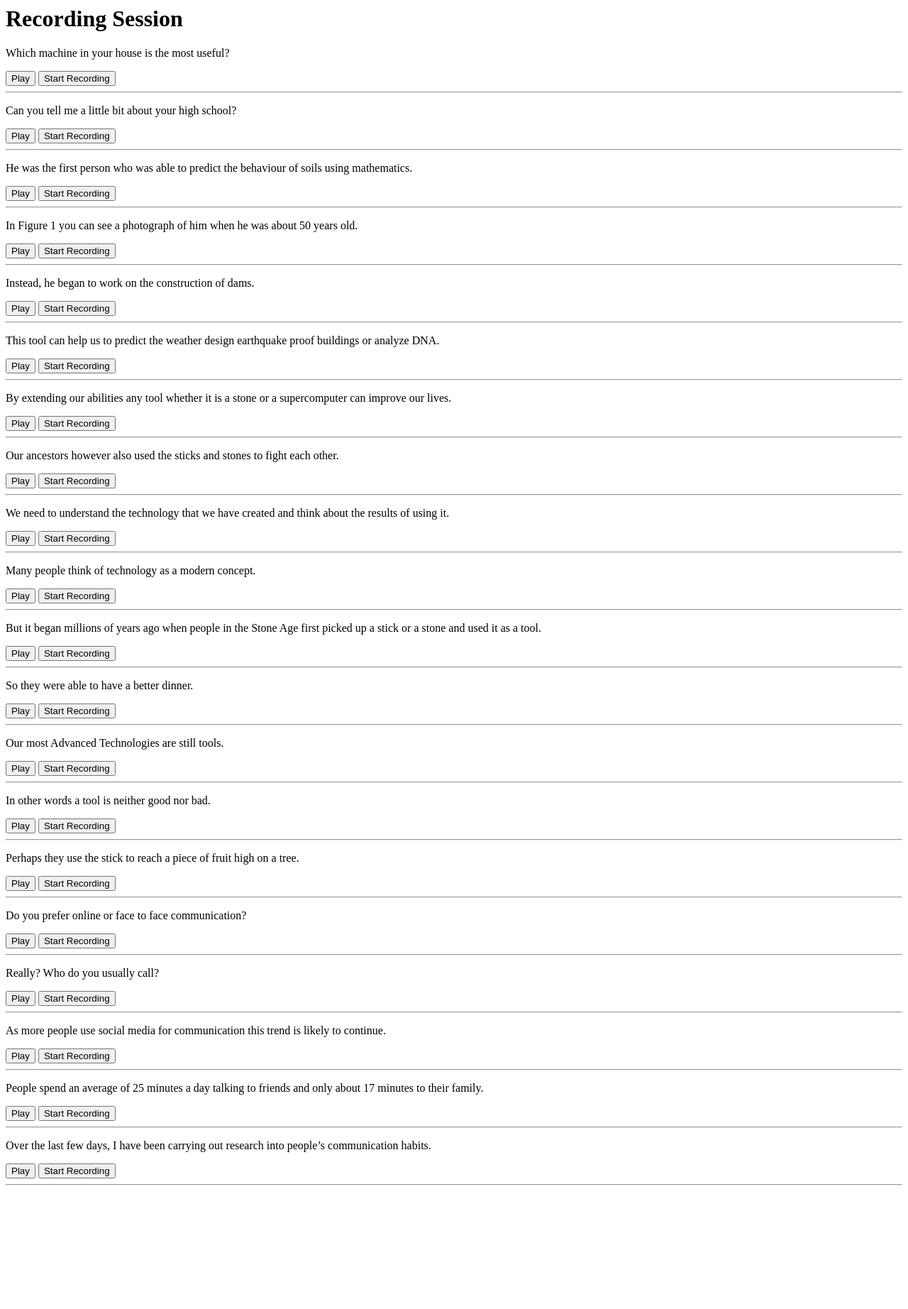
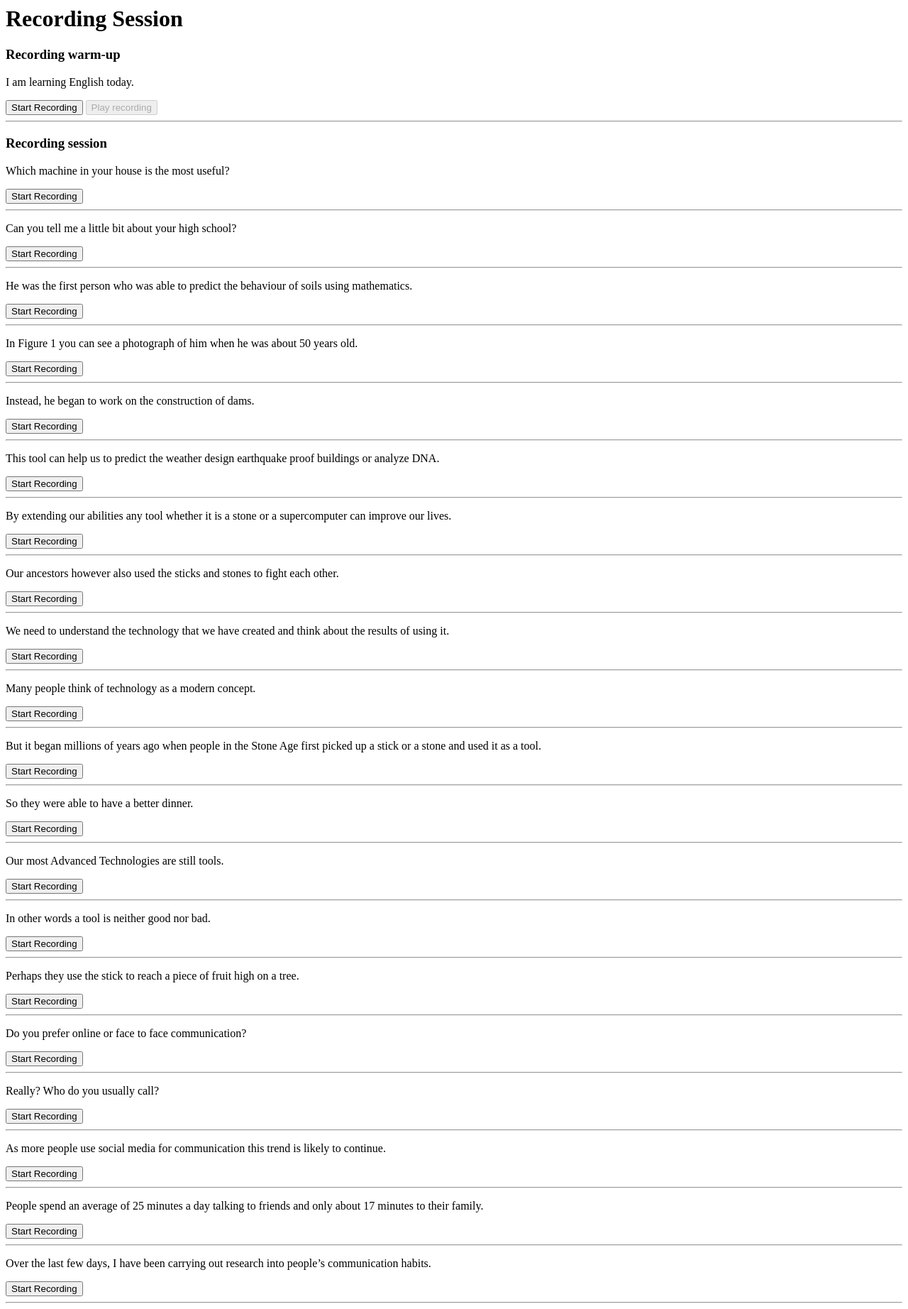
Before and after one commit to iago-correa/CAPT_Interface_python, a Django app: template record/templates/record/record.html in a window 1280 px wide. Shown: the whole page at 71% size. Before the commit the page ends 1670 px from the top, so only its background shows below. Run offline with Django 5.2, Linux system fonts and the light colour scheme; the template is opened without the code that fills it: values that come from a table or form of the project are taken from there, others are empty; data comes from the database, SQL or seed files in the repository; both versions use the stored data as it was after the commit.

Commit message:
Added warmup to the recording screen

```diff
--- a/record/templates/record/record.html
+++ b/record/templates/record/record.html
@@ -3,18 +3,20 @@
 {% block content %}
     <h1>Recording Session</h1>
 
+    <div class="audio-block" data-audio-id="rec_warmup">
+        <h3>Recording warm-up</h3>
+        <p>I am learning English today.</p>
+        <button class="recordBtn" data-state="idle">Start Recording</button>
+        <audio id="warmup_recording"> Your browser does not support the audio element.</audio>
+        <button id="playWarmupBtn" onclick="document.getElementById('warmup_recording').play()" disabled>Play recording</button>
+        <hr>
+    </div>
+
+    <h3>Recording session</h3>
     {% for audio in test_set %}
         <div class="audio-block" data-audio-id="{{ audio.id }}">
             <p>{{ audio.transcript }}</p>
-
-            <audio id="audio_{{ audio.id }}">
-                <source src="{{ audio.file.url }}" type="audio/wav">
-                Your browser does not support the audio element.
-            </audio>
-
-            <button onclick="document.getElementById('audio_{{ audio.id }}').play()">Play</button>
             <button class="recordBtn" data-state="idle">Start Recording</button>
-
             <hr>
         </div>
     {% endfor %}
@@ -23,8 +25,9 @@
         let mediaRecorder;
         let audioChunks = [];
         let currentAudioId = null;
-        let activity_type = 'test_pre_record'
-        let activeButton = null;
+        let activity_type = 'test_pre_record'; // This may need to be dynamic for other blocks
+        let activeButton = null; // To keep track of the button that initiated the recording
+        let warmupAudioUrl = null; // To store the URL for the warmup audio blob
 
         function disableAllButtons(except) {
             document.querySelectorAll('button').forEach(btn => {
@@ -38,18 +41,33 @@
 
         document.querySelectorAll('.recordBtn').forEach(recordBtn => {
             const audioBlock = recordBtn.closest('.audio-block');
-            const audioId = audioBlock.dataset.audioId;
+            const audioIdFromBlock = audioBlock.dataset.audioId;
 
             recordBtn.onclick = async () => {
                 const state = recordBtn.getAttribute('data-state');
 
                 if (state === 'idle') {
                     // Start recording
+                    try {
                         const stream = await navigator.mediaDevices.getUserMedia({ audio: true });
                         mediaRecorder = new MediaRecorder(stream);
                         audioChunks = [];
-                    currentAudioId = audioId;
-                    activeButton = recordBtn;
+                        currentAudioId = audioIdFromBlock; // Use the ID from the current block
+                        activeButton = recordBtn; // Set the currently active button
+
+                        // If it's a new warm-up recording, revoke the previous blob URL if it exists
+                        if (currentAudioId === 'rec_warmup' && warmupAudioUrl) {
+                            URL.revokeObjectURL(warmupAudioUrl);
+                            warmupAudioUrl = null;
+                            const warmupPlayer = document.getElementById('warmup_recording');
+                            warmupPlayer.src = ''; // Clear previous src
+                            document.getElementById('playWarmupBtn').disabled = true; // Disable play button
+                        } else if (currentAudioId === 'rec_warmup') {
+                            // This handles the very first warm-up recording click or if warmupAudioUrl was already null
+                            document.getElementById('playWarmupBtn').disabled = true;
+                            const warmupPlayer = document.getElementById('warmup_recording');
+                            warmupPlayer.src = ''; // Ensure src is clear
+                        }
 
                         disableAllButtons(recordBtn);
                         recordBtn.textContent = 'Stop Recording';
@@ -61,11 +79,28 @@
 
                         mediaRecorder.onstop = async () => {
                             const blob = new Blob(audioChunks, { type: 'audio/wav' });
+
+                            if (currentAudioId === 'rec_warmup') {
+                                // Handle warm-up audio: make it playable locally
+                                warmupAudioUrl = URL.createObjectURL(blob);
+                                const warmupAudioPlayer = document.getElementById('warmup_recording');
+                                warmupAudioPlayer.src = warmupAudioUrl;
+                                warmupAudioPlayer.pause(); // Explicitly pause
+                                warmupAudioPlayer.currentTime = 0; // Rewind to the beginning
+                                document.getElementById('playWarmupBtn').disabled = false; // Enable the play button
+
+                                console.log("Warm-up audio recorded. Ready for client-side playback.");
+                                // No fetch request to the server for warm-up
+
+                            } else {
+                                // Handle other recordings: send to server
                                 const formData = new FormData();
                                 formData.append('audio', blob, 'recorded.wav');
                                 formData.append('reference_audio', currentAudioId);
                                 formData.append('activity_type', activity_type);
 
+                                console.log(`Sending audio for ID: ${currentAudioId} to server...`);
+                                try {
                                     const response = await fetch('/record/', {
                                         method: 'POST',
                                         body: formData,
@@ -73,20 +108,38 @@
                                             'X-CSRFToken': '{{ csrf_token }}'
                                         }
                                     });
+                                } catch (error) {
+                                    console.error('Error during fetch to /record/:', error);
+                                }
+                            }
 
+                            // Reset UI for the button that was active
+                            if (activeButton) {
+                                activeButton.textContent = 'Start Recording';
+                                activeButton.setAttribute('data-state', 'idle');
+                            }
                             enableAllButtons();
-                        recordBtn.textContent = 'Start Recording';
-                        recordBtn.setAttribute('data-state', 'idle');
                             audioChunks = [];
+                            mediaRecorder = null;
+                            activeButton = null;
                         };
 
                         mediaRecorder.start();
-                } else {
+                    } catch (err) {
+                        console.error("Error starting recording:", err);
+                        if (activeButton) {
+                           activeButton.textContent = 'Start Recording';
+                           activeButton.setAttribute('data-state', 'idle');
+                        }
+                        enableAllButtons();
+                        alert("Could not start recording. Please check microphone permissions.");
+                    }
+                } else if (state === 'recording') {
                     // Stop recording
-                    mediaRecorder.stop();
-                    activeButton = null;
+                    if (mediaRecorder) {
+                        mediaRecorder.stop(); // This will trigger the 'onstop' event handler
                     }
-
+                }
             };
         });
     </script>
--- a/record/views.py
+++ b/record/views.py
@@ -85,7 +85,9 @@ def record(request, t):
         current_period = checkPeriod()
 
         if t == 0 and t == current_period:
-            return HttpResponse("Pre-training")
+            test_set = list(Audio.objects.all().filter(type = "test_nat"))
+            shuffle(test_set)
+            return render(request, 'record/record.html', {'test_set': test_set, 'MEDIA_URL': settings.MEDIA_URL})
         elif t == 2 and t == current_period:
             return HttpResponse("Post-training")
         elif t == 3 and t == current_period:
```
Also changed, not shown: db.sqlite3. Lines whose indentation alone changed are shown as unchanged.
